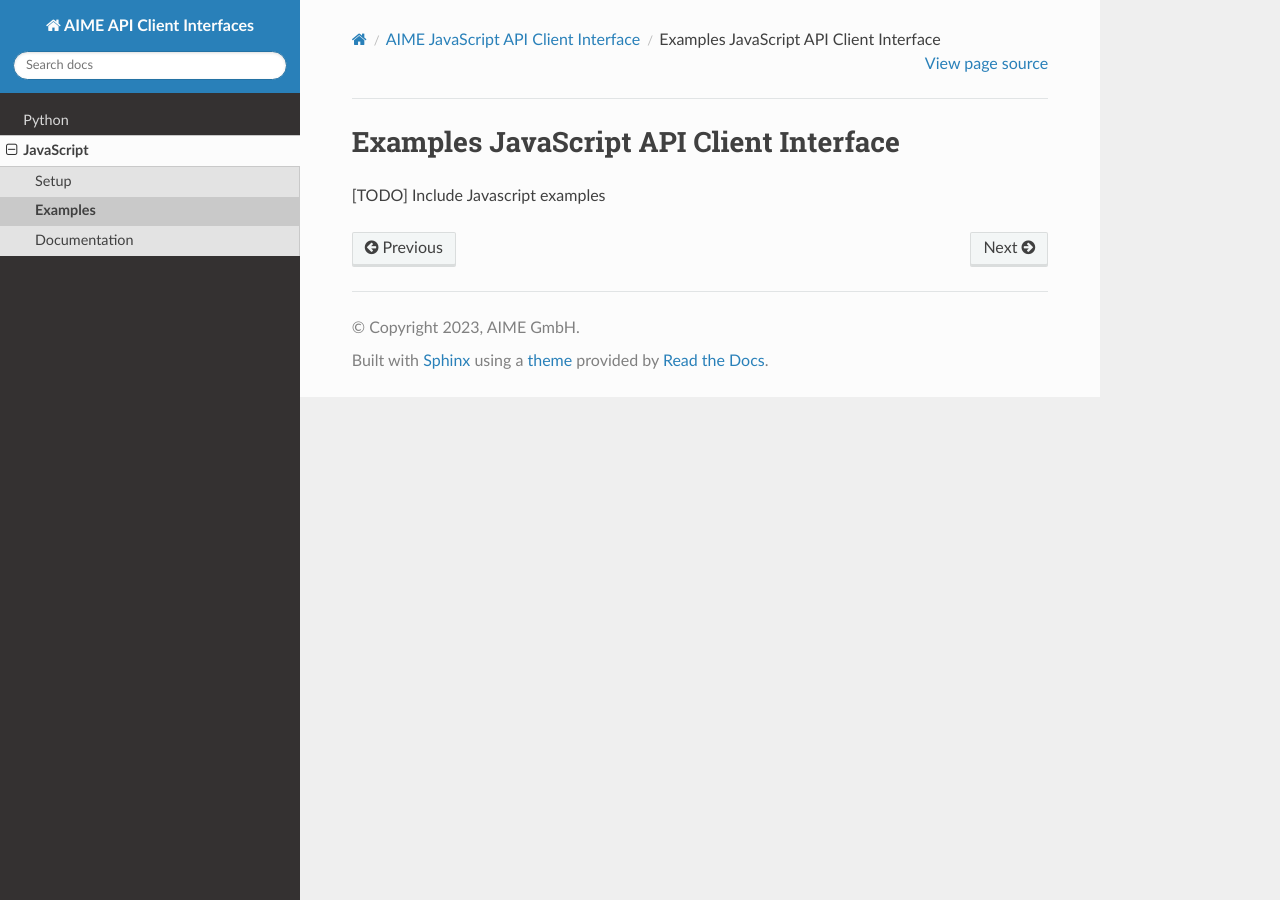
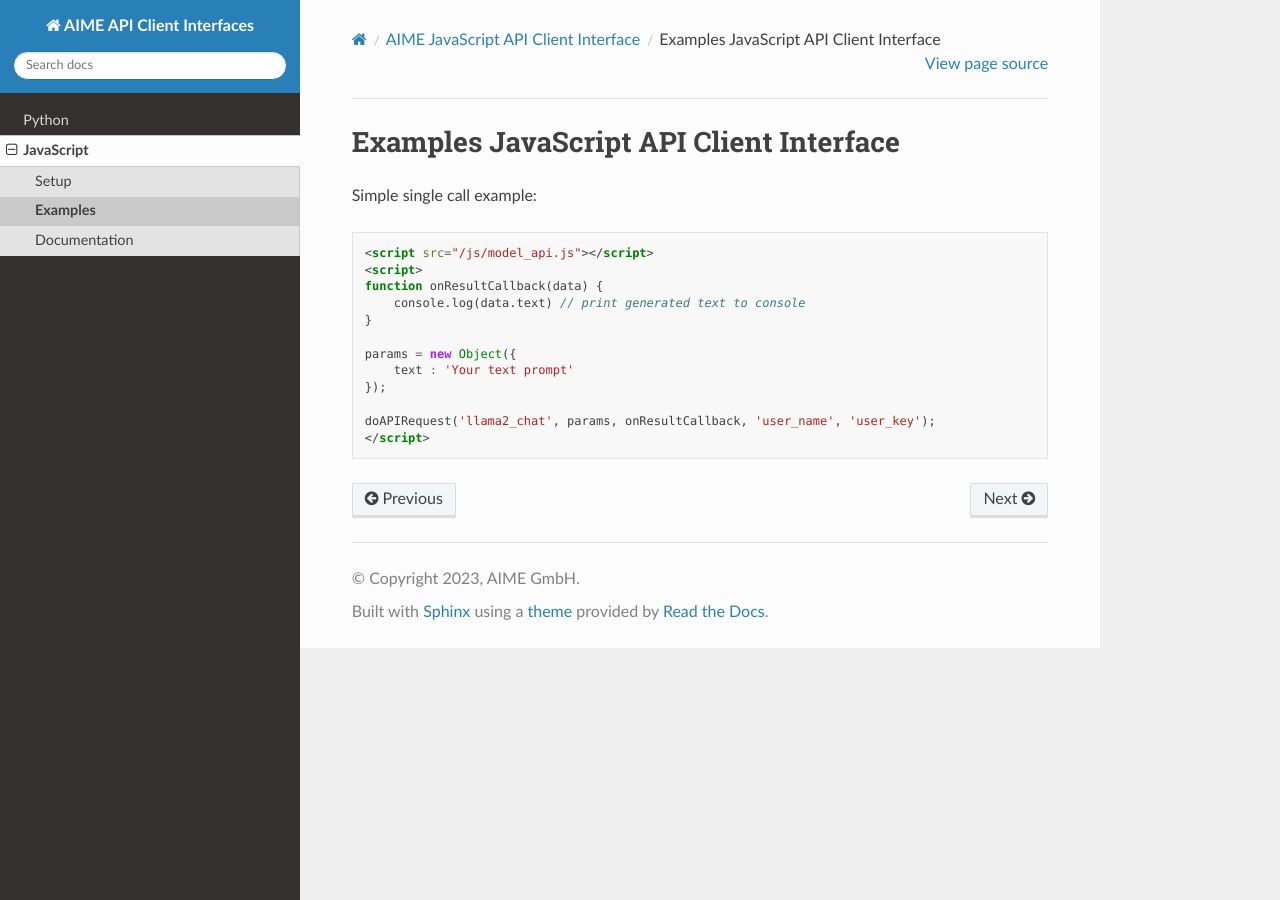
Before and after one commit to aime-team/aime-api-client-interfaces, a Sphinx documentation site: the page built from docs/source/js/examples.rst, in a window 1280 px wide. Built offline with Sphinx 7.4.7 and the Read the Docs theme 2.0.0, drawn with Linux system fonts in a browser that asks for light colours.

Commit message:
Added js single call example to doc

```diff
--- a/docs/source/js/examples.txt
+++ b/docs/source/js/examples.txt
@@ -1,2 +1,18 @@
 
-[TODO] Include Javascript examples
+Simple single call example:
+
+.. highlight:: html
+.. code-block:: html
+
+    <script src="/js/model_api.js"></script>
+    <script>
+    function onResultCallback(data) {
+        console.log(data.text) // print generated text to console
+    }
+
+    params = new Object({
+        text : 'Your text prompt'
+    });
+
+    doAPIRequest('llama2_chat', params, onResultCallback, 'user_name', 'user_key');
+    </script>
```
